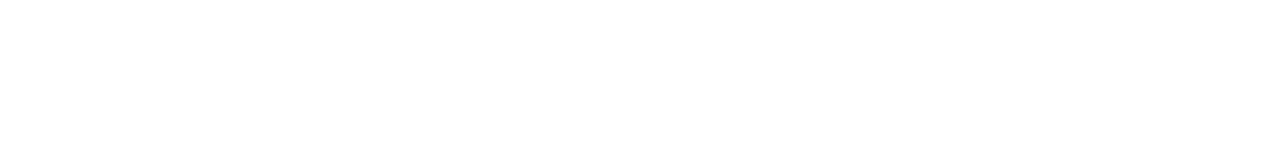
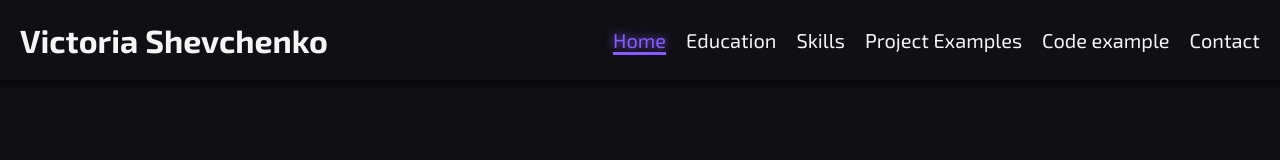
Before and after one commit to ShevViktoryia/rsschool-cv, a plain HTML site: page index.html in a window 1280 px wide. Drawn offline with Linux system fonts and the light colour scheme.

Commit message:
feat: add and style header

```diff
--- a/index.html
+++ b/index.html
@@ -1,10 +1,24 @@
 <!DOCTYPE html>
 <html lang="en">
   <head>
-    <meta charset="UTF-8">
-    <meta name="viewport" content="width=device-width, initial-scale=1.0">
-    <link rel="stylesheet" href="style.css">
+    <meta charset="UTF-8" />
+    <meta name="viewport" content="width=device-width, initial-scale=1.0" />
+    <link rel="stylesheet" href="style.css" />
     <title>CV</title>
   </head>
-  <body></body>
+  <body>
+    <header class="wrapper">
+      <h1>Victoria Shevchenko</h1>
+      <nav>
+        <ul class="nav-list">
+          <li><a class="list-item active-item" href="#home">Home</a></li>
+          <li><a class="list-item" href="#education">Education</a></li>
+          <li><a class="list-item" href="#skills">Skills</a></li>
+          <li><a class="list-item" href="#projects">Project Examples</a></li>
+          <li><a class="list-item" href="#code">Code example</a></li>
+          <li><a class="list-item" href="#contact">Contact</a></li>
+        </ul>
+      </nav>
+    </header>
+  </body>
 </html>
--- a/style.css
+++ b/style.css
@@ -1,5 +1,50 @@
+@import url("https://fonts.googleapis.com/css2?family=Exo+2:ital,wght@0,100..900;1,100..900&display=swap");
 * {
   padding: 0;
   margin: 0;
   box-sizing: border-box;
+  font-family: "Exo 2", sans-serif;
 }
+
+body {
+  background-color: #100f14;
+  color: whitesmoke;
+  cursor: default;
+}
+
+.wrapper {
+  max-width: 1400px;
+  width: 100%;
+  margin: 0 auto;
+}
+
+header {
+  display: flex;
+  align-items: center;
+  justify-content: space-between;
+  height: 10vh;
+  width: 100%;
+  padding: 0 20px;
+  box-shadow: 0 0 7px 6px rgba(0, 0, 0, 0.5);
+}
+
+.nav-list {
+  display: flex;
+  justify-content: space-between;
+  list-style: none;
+}
+
+.list-item {
+  color: whitesmoke;
+  font-size: 20px;
+  text-decoration: none;
+  margin-left: 20px;
+  transition: 0.8s;
+}
+
+.active-item,
+.list-item:hover {
+  color: #865dff;
+  text-shadow: 0 0 10px #865dff;
+  border-bottom: 3px solid #865dff;
+}
```
